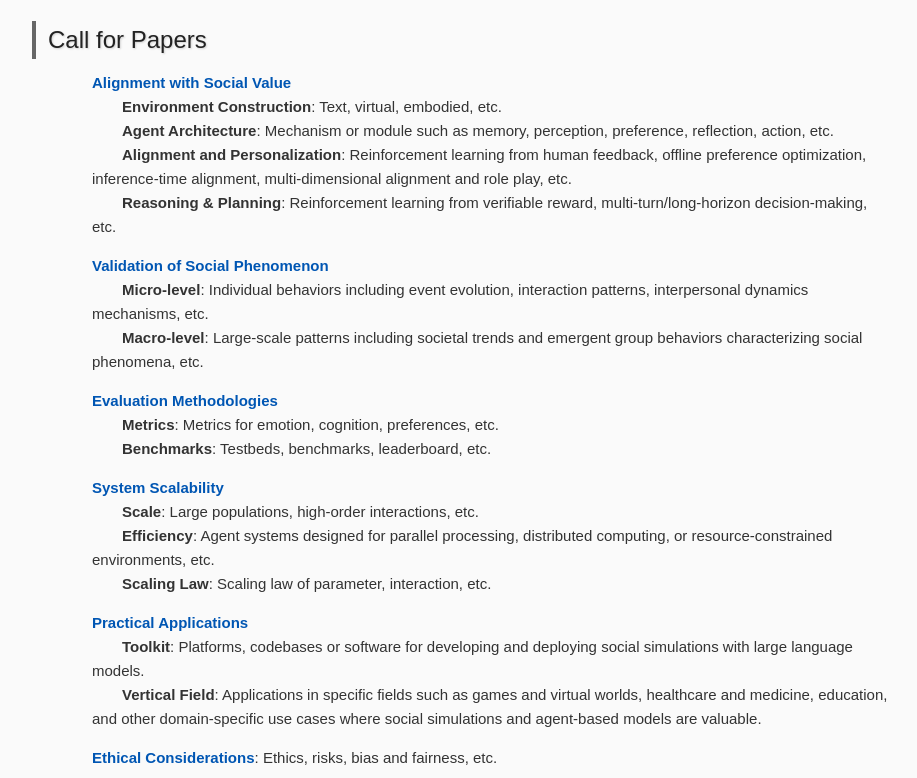
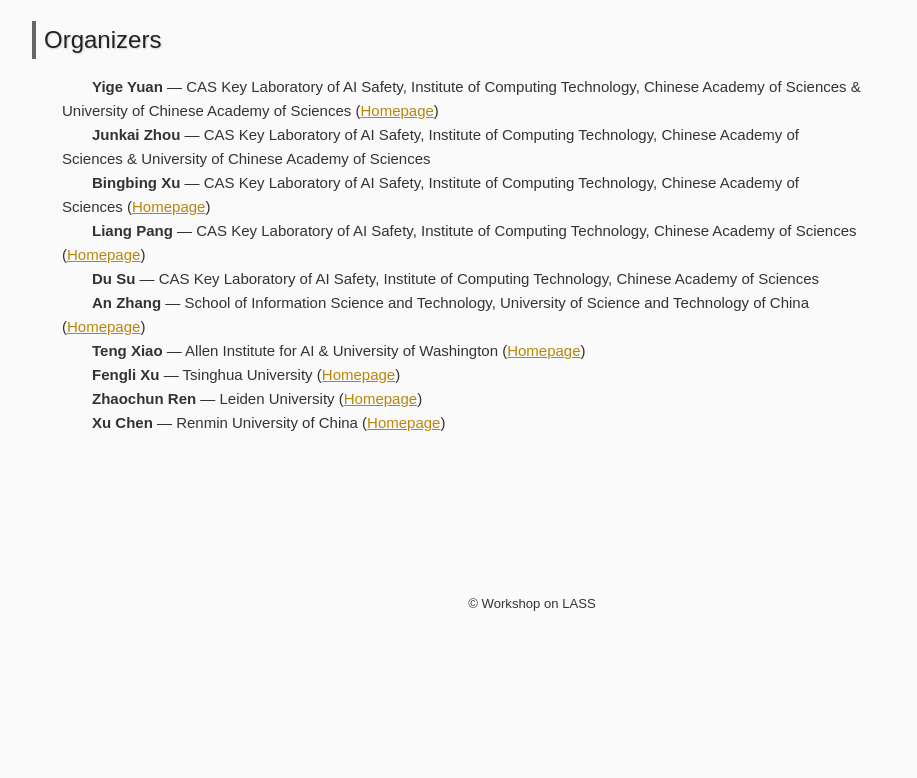
Before and after one commit to lass-workshop/lass-workshop.github.io, a plain HTML site: page index.html in a window 1280 px wide. Shown: the part 1082-1860 px from the top of the page, without its empty margins (108-1025 px from the left). After the commit the page ends 1756 px from the top, so only its background shows below. Drawn offline with Linux system fonts and the light colour scheme.

Commit message:
Update index.html

```diff
--- a/index.html
+++ b/index.html
@@ -116,49 +116,6 @@
       <dd>01 November, 2025</dd>
     </dl>
 
-    <h2 class="section-decor">Call for Papers</h2>
-<ul>
-  <li><strong style="color: #0056b3;">Alignment with Social Value</strong>
-    <ul>
-      <li><strong>Environment Construction</strong>: Text, virtual, embodied, etc.</li>
-      <li><strong>Agent Architecture</strong>: Mechanism or module such as memory, perception, preference, reflection, action, etc.</li>
-      <li><strong>Alignment and Personalization</strong>: Reinforcement learning from human feedback, offline preference optimization, inference-time alignment, multi-dimensional alignment and role play, etc.</li>
-      <li><strong>Reasoning & Planning</strong>: Reinforcement learning from verifiable reward, multi-turn/long-horizon decision-making, etc.</li>
-    </ul>
-  </li>
-
-  <li><strong style="color: #0056b3;">Validation of Social Phenomenon</strong>
-    <ul>
-      <li><strong>Micro-level</strong>: Individual behaviors including event evolution, interaction patterns, interpersonal dynamics mechanisms, etc.</li>
-      <li><strong>Macro-level</strong>: Large-scale patterns including societal trends and emergent group behaviors characterizing social phenomena, etc.</li>
-    </ul>
-  </li>
-
-  <li><strong style="color: #0056b3;">Evaluation Methodologies</strong>
-    <ul>
-      <li><strong>Metrics</strong>: Metrics for emotion, cognition, preferences, etc.</li>
-      <li><strong>Benchmarks</strong>: Testbeds, benchmarks, leaderboard, etc.</li>
-    </ul>
-  </li>
-
-  <li><strong style="color: #0056b3;">System Scalability</strong>
-    <ul>
-      <li><strong>Scale</strong>: Large populations, high-order interactions, etc.</li>
-      <li><strong>Efficiency</strong>: Agent systems designed for parallel processing, distributed computing, or resource-constrained environments, etc.</li>
-      <li><strong>Scaling Law</strong>: Scaling law of parameter, interaction, etc.</li>
-    </ul>
-  </li>
-
-  <li><strong style="color: #0056b3;">Practical Applications</strong>
-    <ul>
-      <li><strong>Toolkit</strong>: Platforms, codebases or software for developing and deploying social simulations with large language models.</li>
-      <li><strong>Vertical Field</strong>: Applications in specific fields such as games and virtual worlds, healthcare and medicine, education, and other domain-specific use cases where social simulations and agent-based models are valuable.</li>
-    </ul>
-  </li>
-
-  <li><strong style="color: #0056b3;">Ethical Considerations</strong>: Ethics, risks, bias and fairness, etc.</li>
-</ul>
-
     <h2 style="font-size: 24px; color: #222; border-left: 4px solid #666; padding-left: 8px; margin-bottom: 16px;">Organizers</h2>
 <ul>
   <li><strong>Yige Yuan</strong> — CAS Key Laboratory of AI Safety, Institute of Computing Technology, Chinese Academy of Sciences &amp; University of Chinese Academy of Sciences
```
